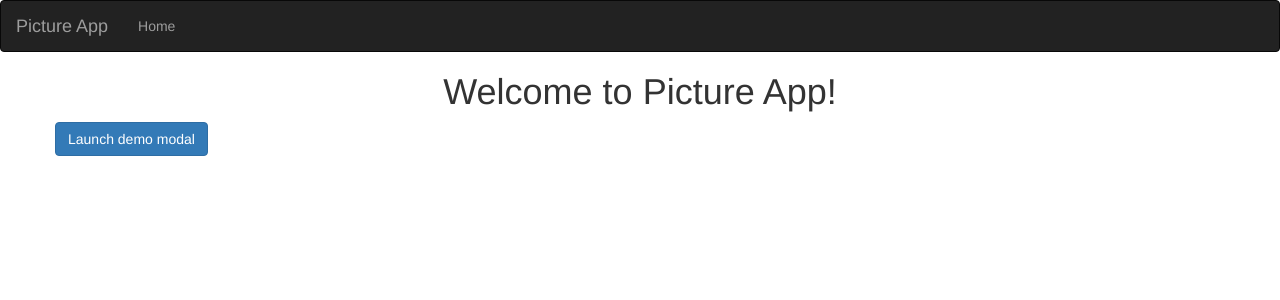
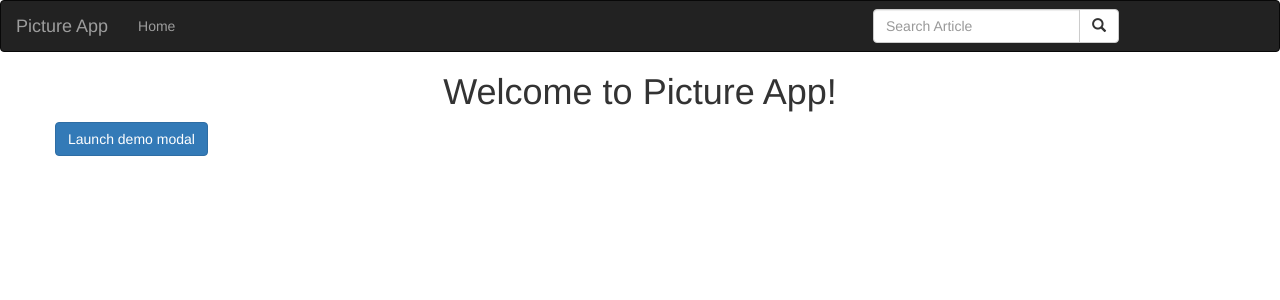
Before and after one commit to SharonFaith/photo-gallery, a Django app: page /landing-page/ in a window 1280 px wide. Shown: the top 300 px of the page. Run offline with Django 3.2, Linux system fonts and the light colour scheme; some libraries are stand-ins or nearby versions.

Commit message:
add search form without search functionality

```diff
--- a/photos/templates/navbar.html
+++ b/photos/templates/navbar.html
@@ -13,10 +13,19 @@
             <ul class="nav navbar-nav">
                 <li><a href="{% url 'index' %}">Home</a></li>
             </ul>
-            <ul class="nav navbar-nav navbar-right">
+        <div class="col-sm-4 col-md-4 nav navbar-nav navbar-right">
 
+        <form class="navbar-form" role="search" action="">
 
-            </ul>
+          <div class="input-group">
+            <input type="text" class="form-control" placeholder="Search Article" name="article">
+            <div class="input-group-btn">
+              <button class="btn btn-default" type="submit"><i class="glyphicon glyphicon-search"></i></button>
+            </div>
+          </div>
+
+        </form>
+        </div>
         </div>
     </div>
 </div>
```
Also changed, not shown: media/uploads/airport.jpeg (added), media/uploads/basketball.jpeg (added), media/uploads/burgerfries.jpeg (added).
